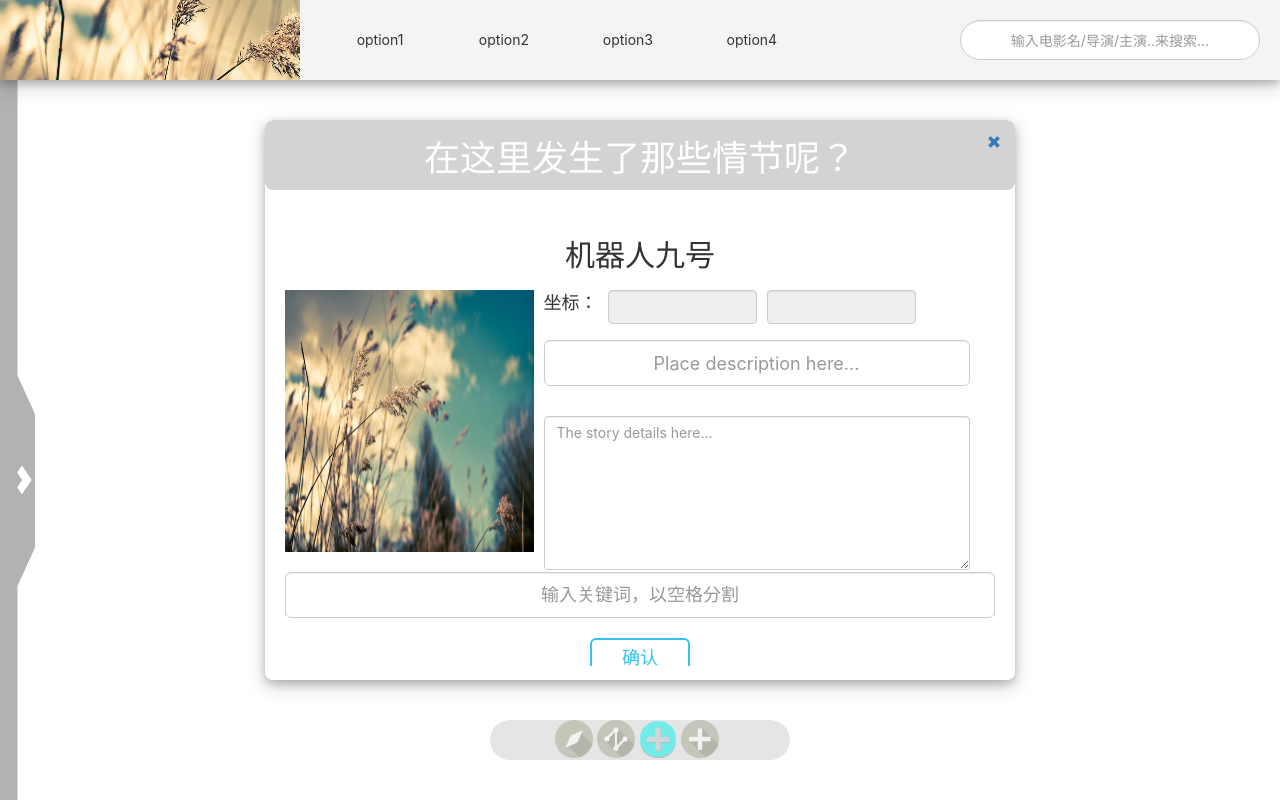
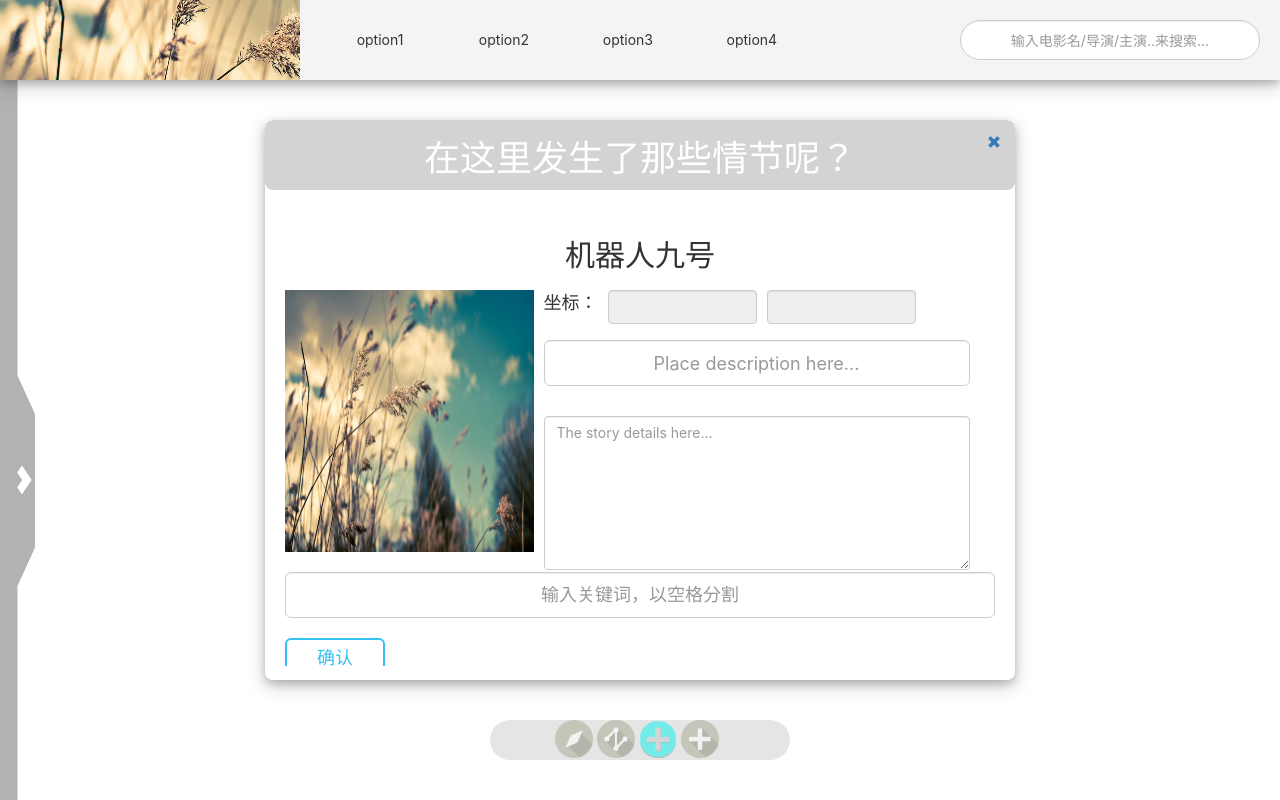
Before and after one commit to snx1995/FMT, a PHP site: page /main.html in a window 1280 px wide, after a click that opens the changed part. Run offline with PHP 8.4, Linux system fonts and the light colour scheme; some libraries are stand-ins or nearby versions.

Commit message:
php test firstly included

```diff
--- a/css/fmt.css
+++ b/css/fmt.css
@@ -328,7 +328,7 @@ input{
     text-align: center;
     line-height: 100%;
     text-decoration: none;
-    display: block;
+    display: inline-block;
 }
 .b-lg{
     font-size: 24px;
```
